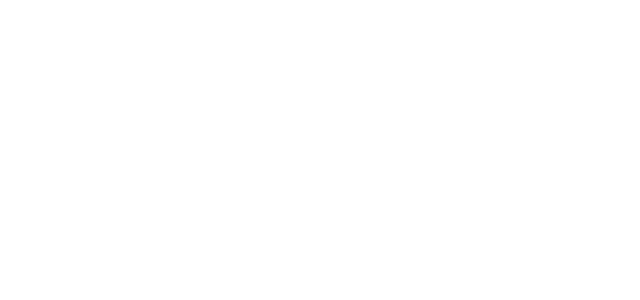
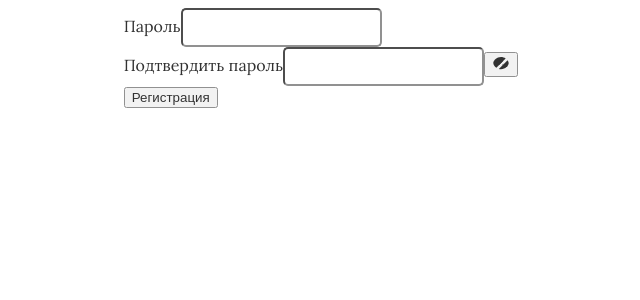
Before and after one commit to Maxxiim/Authentication, a React (Vite) app: page /reset in a window 1280 px wide. Before the commit this address had no page. Shown: the top 300 px of the page, without its empty margins (319-959 px from the left). Built offline with nearby package versions, Linux system fonts and the light colour scheme; the HTML template or start-up script is replaced by a standard one.

Commit message:
add password reset page and token

```diff
--- a/src/App.tsx
+++ b/src/App.tsx
@@ -2,6 +2,7 @@
 import { Authorization } from './components/authorization';
 import { Registration } from './components/registration';
 import { RestorePassword } from './components/restorePassword';
+import { ResetPassword } from './components/resetPassword';
 
 function App() {
   return (
@@ -10,6 +11,7 @@
         <Route path="/" element={<Authorization />} />
         <Route path="/registration" element={<Registration />} />
         <Route path="/restore" element={<RestorePassword />} />
+        <Route path="/reset" element={<ResetPassword />} />
       </Routes>
     </div>
   );
--- /dev/null
+++ b/src/components/resetPassword/ResetPassword.tsx
@@ -0,0 +1,143 @@
+import { ErrorMessage } from '@hookform/error-message';
+import { useForm } from 'react-hook-form';
+import HidePassword from '../../assets/HidePassword';
+import { url } from '../../api/url';
+
+import { useTogglePassword } from '../../utils/togglePassword';
+
+import styles from './resetPassword.module.scss';
+
+function ResetPassword() {
+  const {
+    register,
+    handleSubmit,
+    watch,
+    formState: { errors },
+  } = useForm({
+    mode: 'onChange',
+    defaultValues: {
+      password: '',
+      passwordConfirm: '',
+    },
+  });
+
+  const onSubmit = async (data) => {
+    console.log(data)
+    try {
+      const urlParams = new URLSearchParams(window.location.search);
+
+      const token = urlParams.get('token');
+
+      data.token = token;
+
+      const { passwordConfirm, ...dataForServer } = data;
+
+        const response = await fetch(`${url}/reset`, {
+          method: 'POST',
+          headers: { 'Content-Type': 'application/json' },
+          body: JSON.stringify({ dataForServer, token }),
+        });
+
+        const responseData = await response.json();
+        console.log(responseData);
+    } catch (error) {
+      console.log(error);
+    }
+
+    console.log(dataForServer);
+  };
+
+  const { showPassword, setShowPassword, togglePassword } = useTogglePassword();
+
+  return (
+    <div className="wrapper">
+      <form onSubmit={handleSubmit(onSubmit)}>
+        <div className={`${styles.block} ${styles.password}`}>
+          <label className={`${styles.label}`} htmlFor="password">
+            <span className={`${styles.span}`}>Пароль</span>
+            <input
+              // type={showPassword ? 'text' : 'password'}
+              type="text"
+              id="password"
+              {...register('password', {
+                required: true,
+                minLength: {
+                  value: 6,
+                  message: 'Минимальное количество символов 6',
+                },
+                pattern: {
+                  value: /^(?=.*[A-Za-z])(?=.*\d)[A-Za-z\d]{6,}$/,
+                  message:
+                    'Необходимо указать как минимум одну букву и одну цифру',
+                },
+              })}
+            />
+          </label>
+          <ErrorMessage
+            errors={errors}
+            name="password"
+            render={({ message }) => (
+              <p
+                className={
+                  errors.password?.type === 'pattern'
+                    ? styles.errorPassword
+                    : styles.error
+                }
+              >
+                {message}
+              </p>
+            )}
+          />
+        </div>
+
+        <div className={`${styles.block} ${styles.passwordConfirm}`}>
+          <label className={`${styles.label}`} htmlFor="passwordConfirm">
+            <span className={`${styles.span}`}>Подтвердить пароль</span>
+            <input
+              type="text"
+              // type={showPassword ? 'text' : 'password'}
+              id="passwordConfirm"
+              {...register('passwordConfirm', {
+                required: true,
+                validate: (value) =>
+                  value === watch('password') || 'Пароли не совпадают',
+              })}
+            />
+            <button
+              type="button"
+              className={
+                showPassword
+                  ? `${styles.passwordIconActive}`
+                  : `${styles.passwordIcon}`
+              }
+              onClick={togglePassword}
+            >
+              <HidePassword />
+            </button>
+          </label>
+
+          <ErrorMessage
+            errors={errors}
+            name="passwordConfirm"
+            render={({ message }) => (
+              <p
+                className={
+                  errors.passwordConfirm?.type === 'validate'
+                    ? styles.errorPasswordConfirm
+                    : styles.error
+                }
+              >
+                {message}
+              </p>
+            )}
+          />
+        </div>
+
+        <button className={`${styles.btn}`} type="submit">
+          Регистрация
+        </button>
+      </form>
+    </div>
+  );
+}
+export default ResetPassword;
--- /dev/null
+++ b/src/components/resetPassword/index.ts
@@ -0,0 +1 @@
+export { default as ResetPassword } from './ResetPassword';
--- a/src/components/restorePassword/RestorePassword.tsx
+++ b/src/components/restorePassword/RestorePassword.tsx
@@ -42,7 +42,6 @@
               style={{ display: 'relative' }}
               id="email"
               {...register('email', {
-                required: true,
                 pattern: {
                   value: /^[a-zA-Z0-9._%+-]+@[a-zA-Z0-9.-]+\.[a-zA-Z]{2,4}$/,
                   message: 'Невалидный email',
```
Also changed, not shown: src/components/resetPassword/resetPassword.module.scss (added), 1 other file (tests, documents, lock files or other folders).
